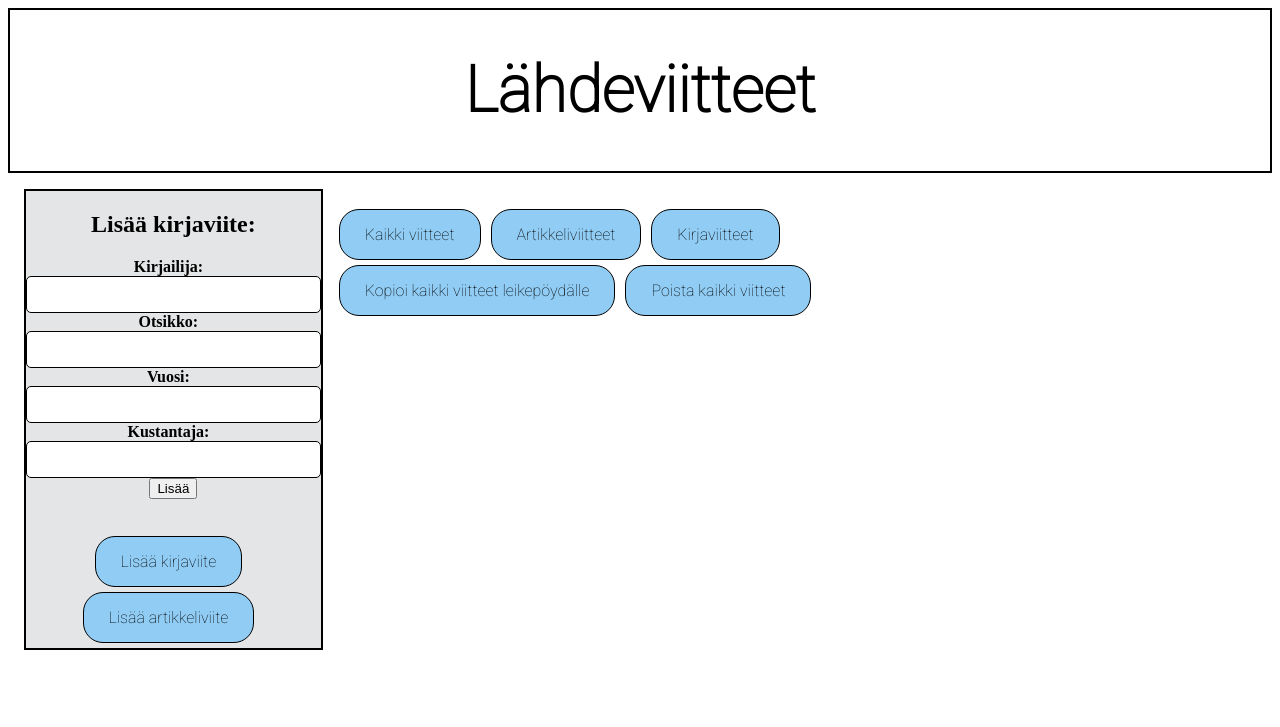
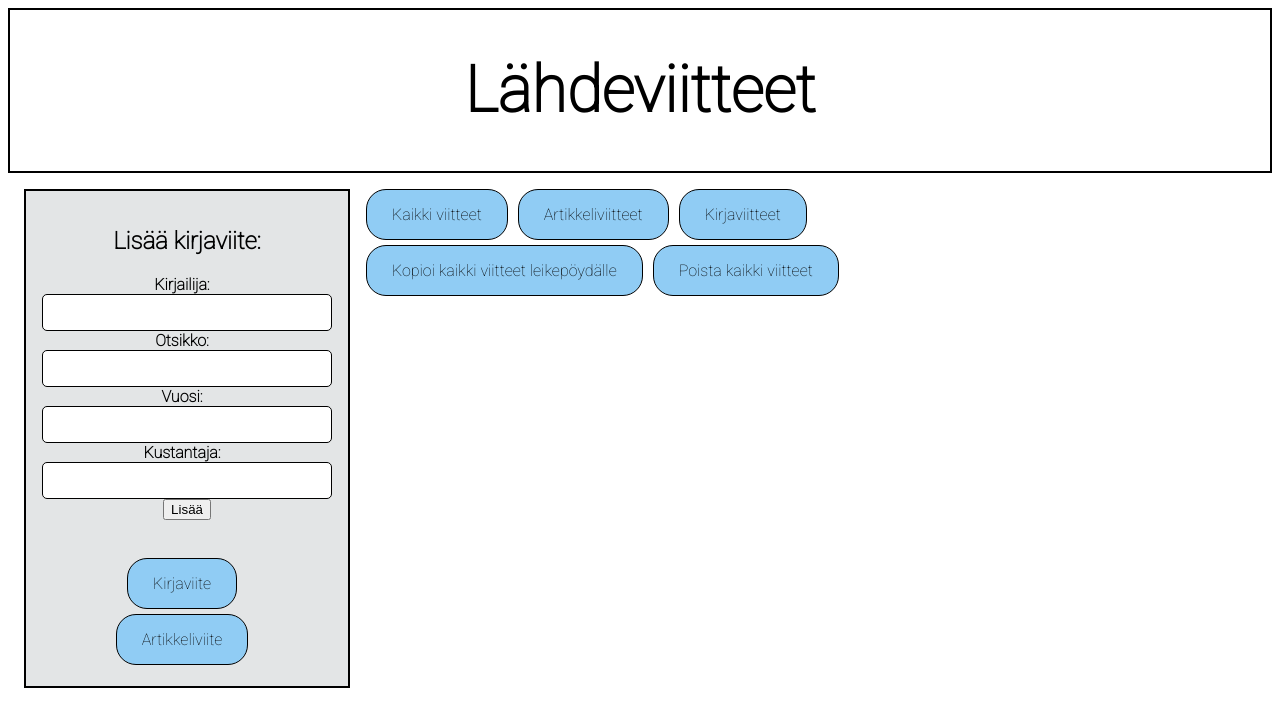
Before and after one commit to Yahimoh/Ohturyhma, a Flask app: template src/templates/index.html in a window 1280 px wide. Shown: the top 727 px of the page. Run offline with Flask 3, Linux system fonts and the light colour scheme; the template is opened without the code that fills it, so the values that code supplies are empty.

Commit message:
Kaunista HTML hieman

```diff
--- a/src/static/index.css
+++ b/src/static/index.css
@@ -1,10 +1,11 @@
 body{
     background: white;
-  }
+    font-family: 'Roboto', sans-serif;
+}
 
 
 .viite_base {
-    margin: 0px 20px 0px 20px;
+    margin: 0px 20px 0px 0px;
     border: 1px solid black;
     text-align: center;
     background-color: #e3e5e6;
@@ -34,6 +35,7 @@ body{
     display: flex;
     flex-direction: row-reverse;
     margin-left: auto;
+    gap: 0.5em;
 }
 
 .bibtex-wrapperi {
@@ -63,6 +65,7 @@ body{
     z-index: 2;
     background-color: #e3e5e6;
     border: 2px solid black;
+    padding: 1em;
 }
 
 #right {
@@ -70,6 +73,10 @@ body{
     border-top: 2px solid black;
     border: 2px black;
     flex-grow: 1;
+}
+
+#yla {
+    margin-bottom: 1em;
 }
 
 #header {
--- a/src/templates/index.html
+++ b/src/templates/index.html
@@ -72,18 +72,16 @@
             </div>
         </form>
         <br>
-        <button id="kirjaButton" class="form-submit-button" onclick="toggleForm('kirja')">Lisää kirjaviite</button>
+        <button id="kirjaButton" class="form-submit-button" onclick="toggleForm('kirja')">Kirjaviite</button>
         <br>
-        <button id="artikkeliButton" class="form-submit-button" onclick="toggleForm('artikkeli')">Lisää artikkeliviite</button>
+        <button id="artikkeliButton" class="form-submit-button" onclick="toggleForm('artikkeli')">Artikkeliviite</button>
 
     </div>
 </div>
 
 <div id="right">
-    <h2><span id="kaikkiViitteet" class="hidden">Kaikki lisätyt viitteet</h2>
-        <h2><span id="kirjaViitteet" class="hidden">Kaikki lisätyt kirjaviitteet</h2>
-        <h2><span id="artikkeliViitteet" class="hidden">Kaikki lisätyt artikkeliviitteet</h2>
     <div class="centered">
+        <div id="yla">
             <div class="buttons">
                 <form action="/"><input type="submit" class="form-submit-button" value="Kaikki viitteet" /></form>
                 <form action="/filter/article"><input type="submit" class="form-submit-button"value="Artikkeliviitteet" /></form>
@@ -102,8 +100,7 @@
                     <input type="submit" class="form-submit-button" value="Poista kaikki artikkeliviitteet">
                 </form>
             </div>
-        <br>
-        <br>
+        </div>
         {% from 'viite.html' import luo_viite %}
         {% for viite in viitteet %}
             {{ luo_viite(viite) }}
```
Lines whose indentation alone changed are shown as unchanged.
